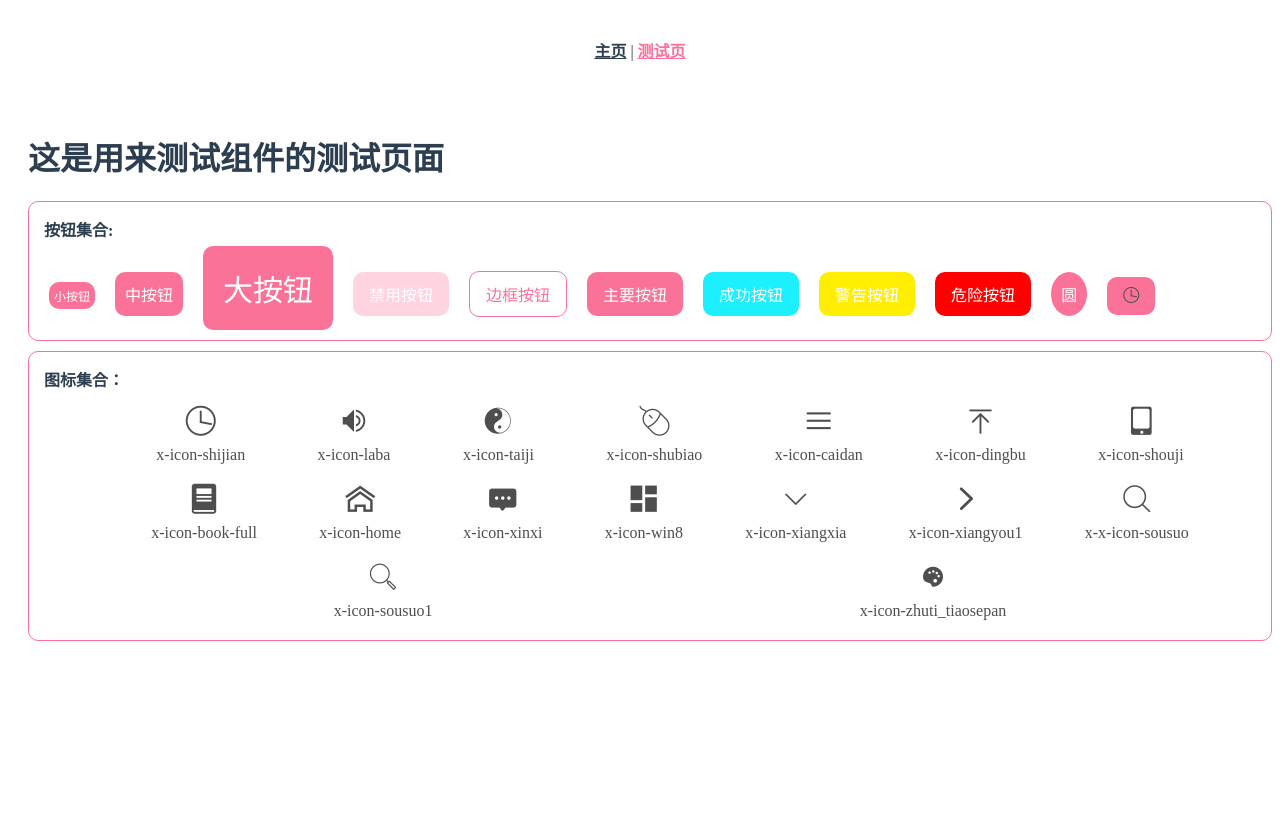
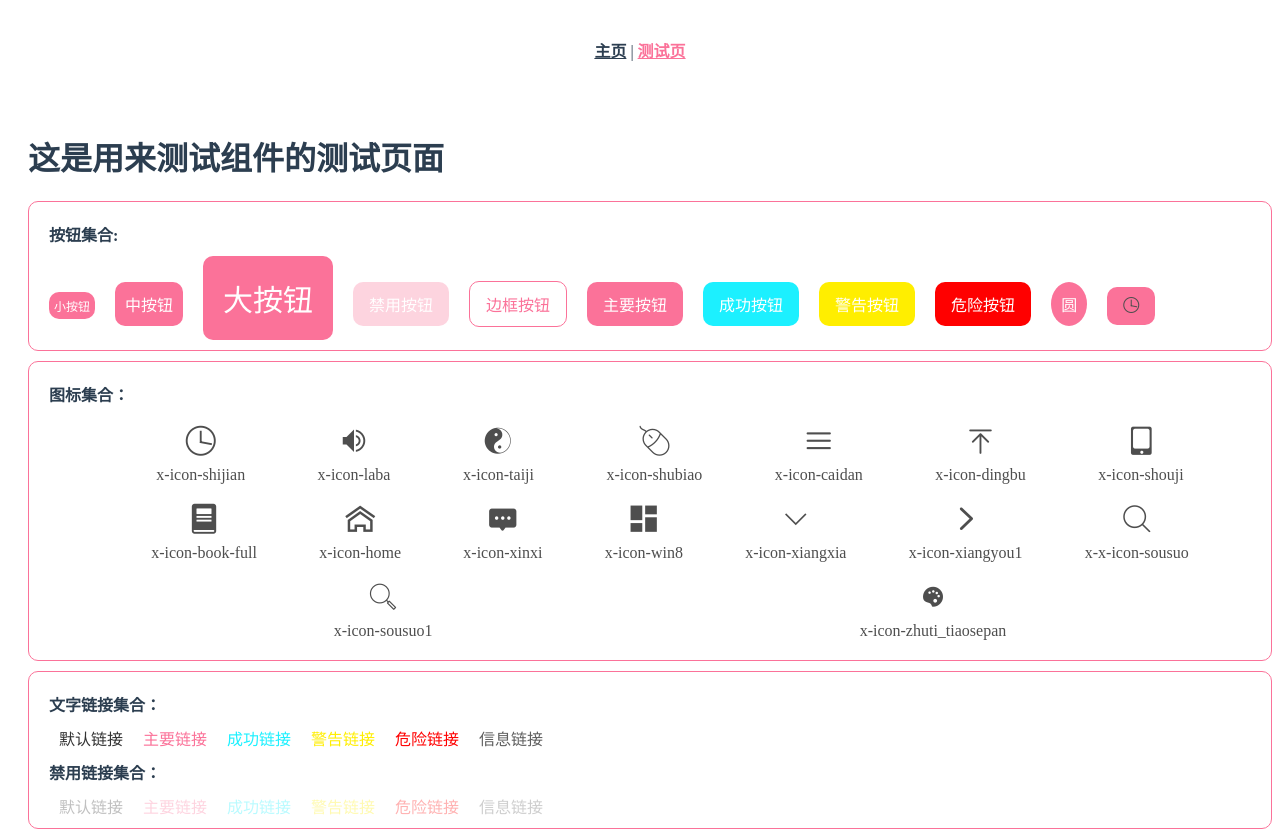
Before and after one commit to xiao-shenghui/x-design, a Vue app in the folder x-design/: page /test in a window 1280 px wide. Before the commit the page ends 800 px from the top, so only its background shows below. Built offline with nearby package versions, Linux system fonts and the light colour scheme.

Commit message:
添加XLink组件，支持颜色跳转和禁用

```diff
--- a/x-design/src/views/AboutView.vue
+++ b/x-design/src/views/AboutView.vue
@@ -86,6 +86,24 @@
         </li>
       </ul>
     </section>
+    <!-- 文字链接集合 -->
+    <section>
+      <h4>文字链接集合：</h4>
+      <x-link href="https://gitee.com/" target="_blank">默认链接</x-link>
+      <x-link type="primary">主要链接</x-link>
+      <x-link type="success">成功链接</x-link>
+      <x-link type="warn">警告链接</x-link>
+      <x-link type="danger">危险链接</x-link>
+      <x-link type="info">信息链接</x-link>
+      <br>
+      <h4>禁用链接集合：</h4>
+      <x-link disabled>默认链接</x-link>
+      <x-link type="primary" disabled>主要链接</x-link>
+      <x-link type="success" disabled>成功链接</x-link>
+      <x-link type="warn" disabled>警告链接</x-link>
+      <x-link type="danger" disabled>危险链接</x-link>
+      <x-link type="info" disabled>信息链接</x-link>
+    </section>
   </div>
 </template>
 <script>
@@ -118,9 +136,7 @@ export default {
   padding-top: 20px;
 }
 
-h4 {
-  margin: 5px;
-}
+
 
 section {
   border: 1px solid rgb(251, 114, 153, 0.452);
@@ -128,14 +144,9 @@ section {
   border-radius: 10px;
   margin: 10px 0;
   overflow: hidden;
-}
 
-.x-button {
-  margin: 0 10px;
-
-  .x-icon:hover {
-    color: #fff;
-  }
+  h4 {
+    margin: 10px;
   }
 
   ul {
@@ -163,4 +174,17 @@ ul {
       }
     }
   }
+
+  .x-link {
+    margin-left: 20px;
+  }
+
+  .x-button {
+    margin: 0 10px;
+
+    .x-icon:hover {
+      color: #fff;
+    }
+  }
+}
 </style>
--- a/x-design/src/xdesign/button/XButton.vue
+++ b/x-design/src/xdesign/button/XButton.vue
@@ -52,6 +52,7 @@ export default {
     background-color: rgb(251, 114, 153);
     color: #fff;
     border: none;
+    transition: 0.3s;
     cursor: pointer;
 }
 
--- a/x-design/src/xdesign/icon/XIcon.vue
+++ b/x-design/src/xdesign/icon/XIcon.vue
@@ -26,6 +26,7 @@ export default {
 .x-icon {
     color: rgb(78, 78, 78);
     cursor: pointer;
+    transition: 0.3s;
 }
 
 .x-icon:hover {
--- a/x-design/src/xdesign/index.js
+++ b/x-design/src/xdesign/index.js
@@ -1,10 +1,12 @@
 import XButton from './button/XButton.vue'
 import XIcon from './icon/XIcon.vue'
+import XLink from './link/XLink.vue'
 
 // 将每个组件放入数据里面
 const components = [
     XButton,
-    XIcon
+    XIcon,
+    XLink
 ]
 // 使用install方法
 const install = (Vue) => {
--- /dev/null
+++ b/x-design/src/xdesign/link/XLink.vue
@@ -0,0 +1,102 @@
+<template>
+    <a class="x-link" :href="href" :type="type" ref="link" :class="{ disabled: disabled }" :target="target">
+        <slot></slot>
+    </a>
+</template>
+<script>
+export default {
+    name: 'XLink',
+    props: {
+        type: {
+            default: '',
+            type: String
+        },
+        disabled: {
+            default: false,
+            type: Boolean
+        },
+        href: {
+            default: "javascript:void(0)",
+            type: String
+        },
+        target: {
+            default: "_self",
+            type: String
+        }
+    },
+    mounted() {
+        if (this.type) {
+            this.$refs.link.classList.add(this.type)
+        }
+    }
+}
+</script>
+<style lang="less" scoped>
+.x-link {
+    color: #333;
+    text-decoration: none;
+    transition: 0.3s;
+
+    &:hover {
+        opacity: 0.8;
+        color: rgb(251, 114, 153);
+        text-decoration: underline;
+    }
+}
+
+
+
+.primary {
+    // 主要颜色
+    color: rgb(251, 114, 153);
+
+    &:hover {
+        color: rgb(251, 114, 153);
+    }
+}
+
+.success {
+    // 成功的颜色
+    color: rgb(28, 240, 255);
+
+    &:hover {
+        color: rgb(28, 240, 255);
+    }
+}
+
+.info {
+    // 信息的颜色
+    color: rgb(95, 95, 95);
+
+    &:hover {
+        color: rgb(95, 95, 95);
+    }
+}
+
+.warn {
+    // 警告的颜色
+    color: rgb(255, 238, 0);
+
+    &:hover {
+        color: rgb(255, 238, 0);
+    }
+}
+
+.danger {
+    // 危险的颜色
+    color: rgb(255, 0, 0);
+
+    &:hover {
+        color: rgb(255, 0, 0);
+    }
+}
+
+.disabled {
+    opacity: 0.3;
+    cursor: not-allowed;
+
+    &:hover {
+        opacity: 0.3;
+    }
+}
+</style>
```
Also changed, not shown: 2 other files (tests, documents, lock files or other folders). Lines whose indentation alone changed are shown as unchanged.
